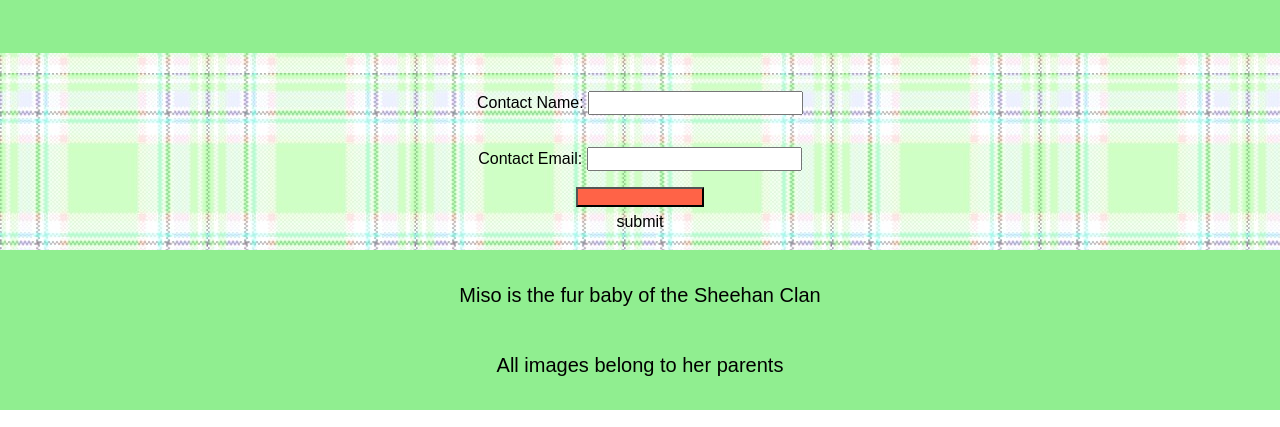
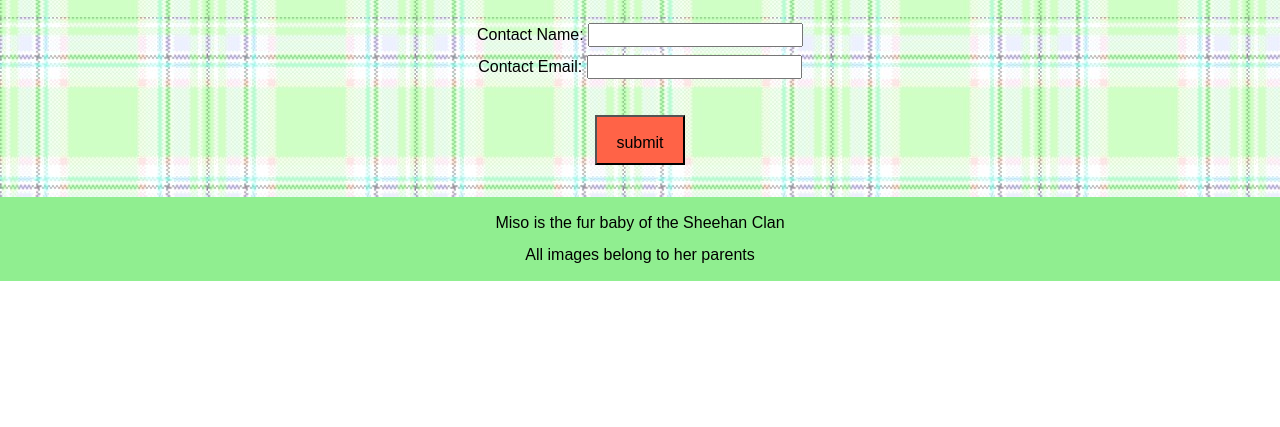
Before and after one commit to SiobhanSheehan/MisoSoup, a plain HTML site: page index.html in a window 1280 px wide. Shown: the part 1123-1550 px from the top of the page. After the commit the page ends 1420 px from the top, so only its background shows below. Drawn offline with Linux system fonts and the light colour scheme.

Commit message:
CSS/style.css

```diff
--- a/CSS/style.css
+++ b/CSS/style.css
@@ -65,25 +65,22 @@ ul.main-nav li {
   text-decoration: none;
   background-color: tomato;
   color: white;
+  margin-top: auto;
 }
 /*end main-nav menu  */
 
+h1 {
+    font-size: 4em;
+    margin: 0.67em 0;
+}
 body {
   text-align: center;
   color: black;
   font-family: sans-serif;
-  line-height: 3.5;
+  line-height: 2.0;
 }
 
-footer p{
-  text-align: center;
-  background-color: lightgreen;
-  padding-top: 10px;
-  padding-right: 20Px;
-  padding-bottom: 10px;
-  padding-left: 20px;
-  margin-top: 0;
-}
+
 img[src*="iso"]{
   margin: 4px;
   border: dotted 8px;
@@ -98,16 +95,31 @@ class selectors - "contains"
 .green-plaid-bg {
   background: url('../Images/bggreenplaid.jpg');
   padding-top: 2px;
+  margin-top: auto;
 
 }
 /*=======================================
 submit button
 =======================================*/
 #submit{
-  height: 20px;
-  width: 10%;
+  height: 50px;
+  width: 7%;
   background: tomato !important;
-  padding: 5px;
+  padding: 10px;
+  margin-bottom: 2em;
+  margin-top: 2em;
+
+}
+
+footer p{
+  text-align: center;
+  background-color: lightgreen;
+  padding-top: 10px;
+  padding-right: 20Px;
+  padding-bottom: 10px;
+  padding-left: 20px;
+  margin-top: 0;
+  font-size: 1em;
 }
 /*=======================================
 end submit button
--- a/index.html
+++ b/index.html
@@ -12,7 +12,7 @@
     <script type ="text/javascript" src="js/app.js"></script>
     <header class="main-header green-plaid-bg">
       <div class="clearfix">
-      <h1 class="name cfloat">Miso Soup</h1>
+      <h1 class="name cfloat">Miso Soup</h1><br>
       <ul class="main-nav rfloat">
         <li><a href="#">I'm a puppy!</a></li>
         <li><a href="#">I'm Sleepy</a></li>
@@ -20,6 +20,8 @@
         <li><a href="#">My Life Story</a></li>
       </ul>
     </div>
+
+
 
     <h2 class="Greetings">Hello I'm Miso!</h2>
     <img src="./Images/lovely_miso.jpg" alt="lovely miso" height=300px width=300px>
```
